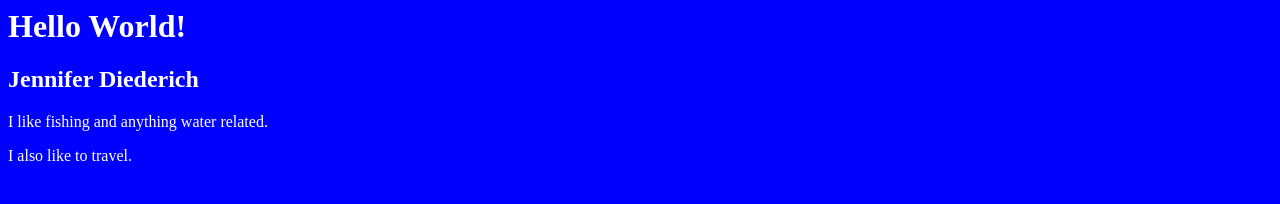
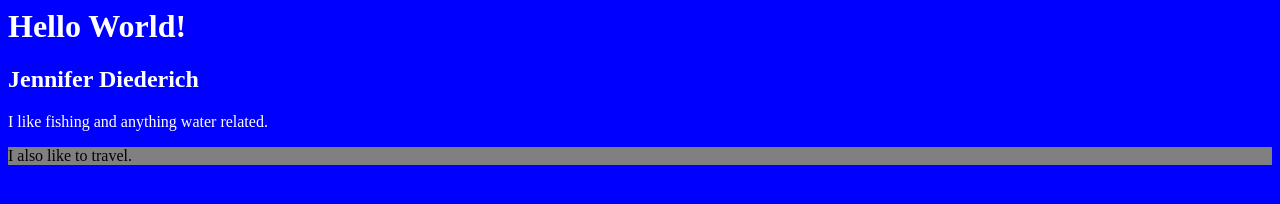
Before and after one commit to jdiederich2/git-inclass, a plain HTML site: page index.html in a window 1280 px wide. Drawn offline with Linux system fonts and the light colour scheme.

Commit message:
Added css and color to mission statement

```diff
--- a/index.html
+++ b/index.html
@@ -4,6 +4,10 @@
       body {
         background-color: blue;
         color: #fff;
+      }
+      .bender {
+        background-color: gray;
+        color: black;
       }
     </style>
   </head>
@@ -17,9 +21,10 @@
     <p>
       I like fishing and anything water related.
     </p>
-    <p>
+    <p class="bender">
       I also like to travel.
     </p>
 
+
   </body>
 </html>
```
